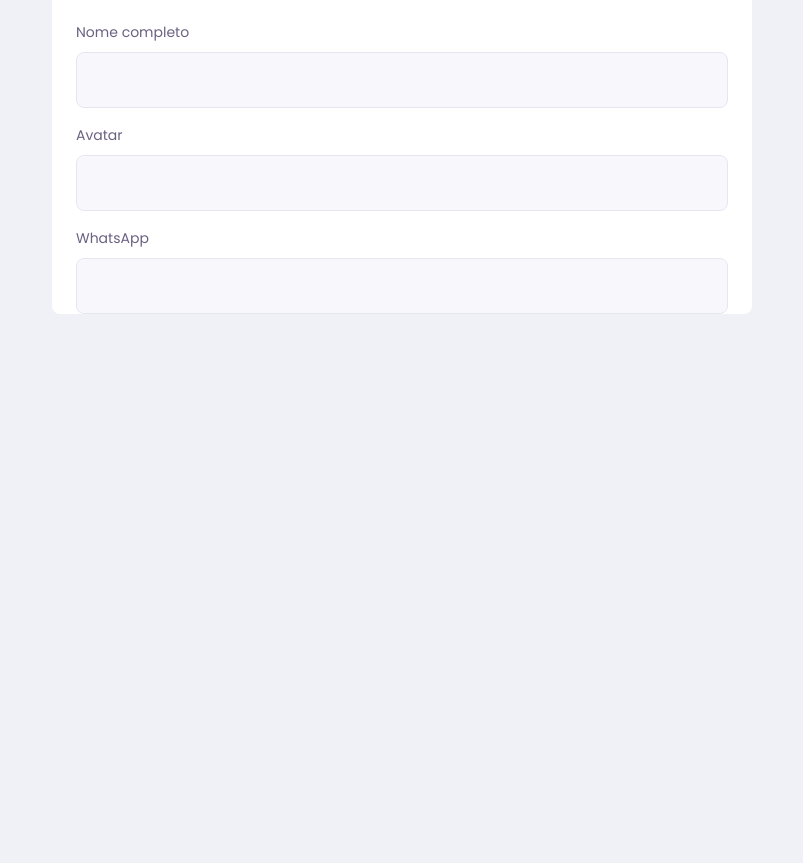
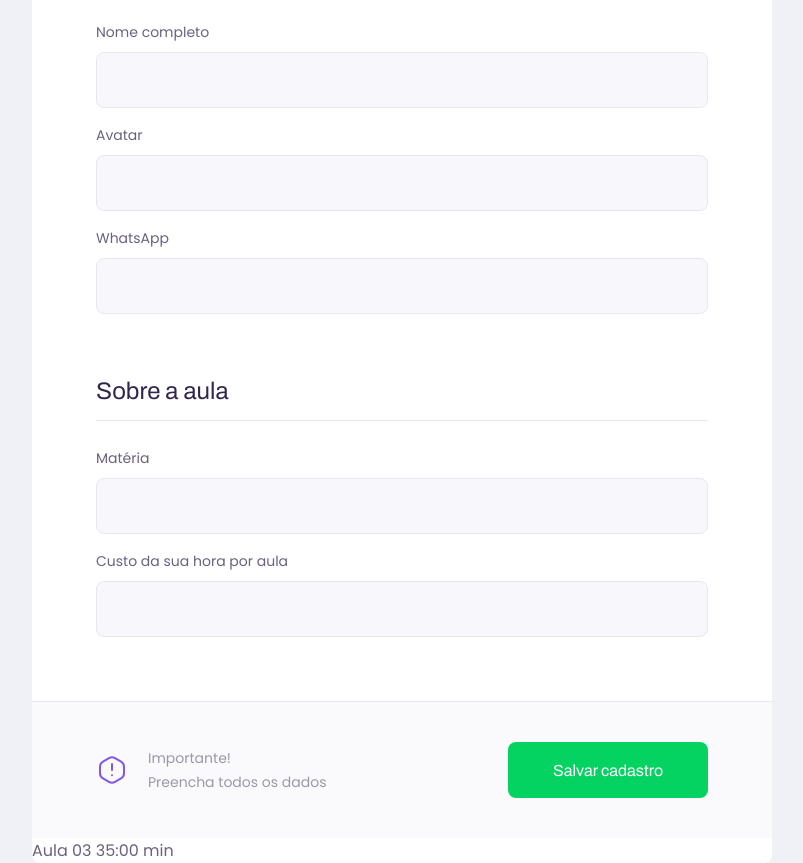
Before and after one commit to RicardoBonin/NLW-02, a React (Create React App) app: page /give-classes in a window 1280 px wide. Shown: the part 420-1283 px from the top of the page, without its empty margins (238-1041 px from the left). Before the commit the page ends 800 px from the top, so only its background shows below. Built offline with nearby package versions, Linux system fonts and the light colour scheme.

Commit message:
Refectoring inputs, adding new inputs and creating mobile and web styles in TeacherForm

```diff
--- a/src/pages/TeacherForm/index.tsx
+++ b/src/pages/TeacherForm/index.tsx
@@ -1,5 +1,8 @@
 import React from "react";
 import PageHeader from "../../components/PageHeader";
+import Input from "../../components/Input";
+
+import warningIcon from "../../assets/images/icons/warning.svg";
 
 import "./styles.css";
 
@@ -13,21 +16,26 @@
       <main>
         <fieldset>
           <legend>Seus dados</legend>
-          <div className='input-block'>
-            <label htmlFor='name'>Nome completo</label>
-            <input type='text' id='name' />
-          </div>
 
-          <div className='input-block'>
-            <label htmlFor='avatar'>Avatar</label>
-            <input type='text' id='avatar' />
-          </div>
+          <Input name='name' label='Nome completo' />
+          <Input name='avatar' label='Avatar' />
+          <Input name='whatsapp' label='WhatsApp' />
+        </fieldset>
+        <fieldset>
+          <legend>Sobre a aula</legend>
 
-          <div className='input-block'>
-            <label htmlFor='whatsapp'>WhatsApp</label>
-            <input type='text' id='whatsapp' />
-          </div>
+          <Input name='subject' label='Matéria' />
+          <Input name='cost' label='Custo da sua hora por aula' />
         </fieldset>
+        <footer>
+          <p>
+            <img src={warningIcon} alt='Aviso importante' />
+            Importante! <br />
+            Preencha todos os dados
+          </p>
+          <button type='button'>Salvar cadastro</button>
+        </footer>
+        Aula 03 35:00 min
       </main>
     </div>
   );
--- a/src/pages/TeacherForm/styles.css
+++ b/src/pages/TeacherForm/styles.css
@@ -37,3 +37,72 @@
   padding-bottom: 1.6rem;
   border-bottom: 1px solid var(--color-line-in-white);
 }
+
+#page-teacher-form main footer {
+  padding: 4rem 2.4rem;
+  background: var(--color-box-footer);
+  border-top: 1px solid var(--color-line-in-white);
+  margin-top: 6.4rem;
+}
+
+#page-teacher-form main footer p {
+  display: flex;
+  align-items: center;
+  justify-content: center;
+  font-size: 1.4rem;
+  line-height: 2.4rem;
+  color: var(--color-text-complement);
+}
+
+#page-teacher-form main footer p img {
+  margin-right: 2rem;
+}
+
+#page-teacher-form main footer button {
+  width: 100%;
+  height: 5.6rem;
+  background: var(--color-secundary);
+  color: var(--color-button-text);
+  border: 0;
+  border-radius: 0.8rem;
+  cursor: pointer;
+  font: 700 1.6rem Archivo;
+  display: flex;
+  align-items: center;
+  justify-content: center;
+  text-decoration: none;
+  transition: background-color 0.2s;
+  margin-top: 3.2rem;
+}
+
+#page-teacher-form main footer button:hover {
+  background: var(--color-secundary-dark);
+}
+@media (min-width: 700px) {
+  #page-teacher-form {
+    max-width: 100vw;
+  }
+
+  #page-teacher-form .page-header .header-content {
+    margin-bottom: 0;
+  }
+
+  #page-teacher-form main fieldset {
+    padding: 0 6.4rem;
+  }
+
+  #page-teacher-form main footer {
+    padding: 4rem 6.4rem;
+    display: flex;
+    align-items: center;
+    justify-content: space-between;
+  }
+  #page-teacher-form main footer p {
+    justify-content: space-between;
+  }
+
+  #page-teacher-form main footer button {
+    width: 20rem;
+    margin-top: 0;
+  }
+}
--- a/src/pages/TeacherList/index.tsx
+++ b/src/pages/TeacherList/index.tsx
@@ -12,7 +12,7 @@
         <form id='search-teachers'>
           <Input name='subject' label='Matéria' />
           <Input name='week_day' label='Dia da semana' />
-          <Input name='time' label='Hora' />
+          <Input type='time' name='time' label='Hora' />
         </form>
       </PageHeader>
 
```
